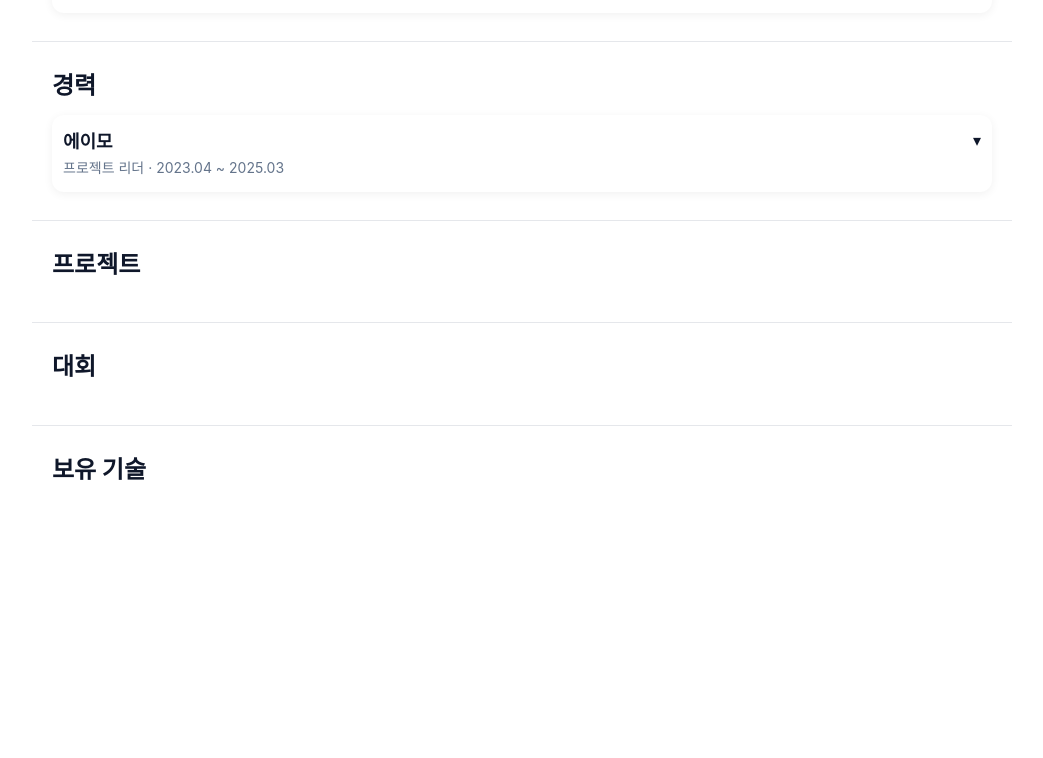
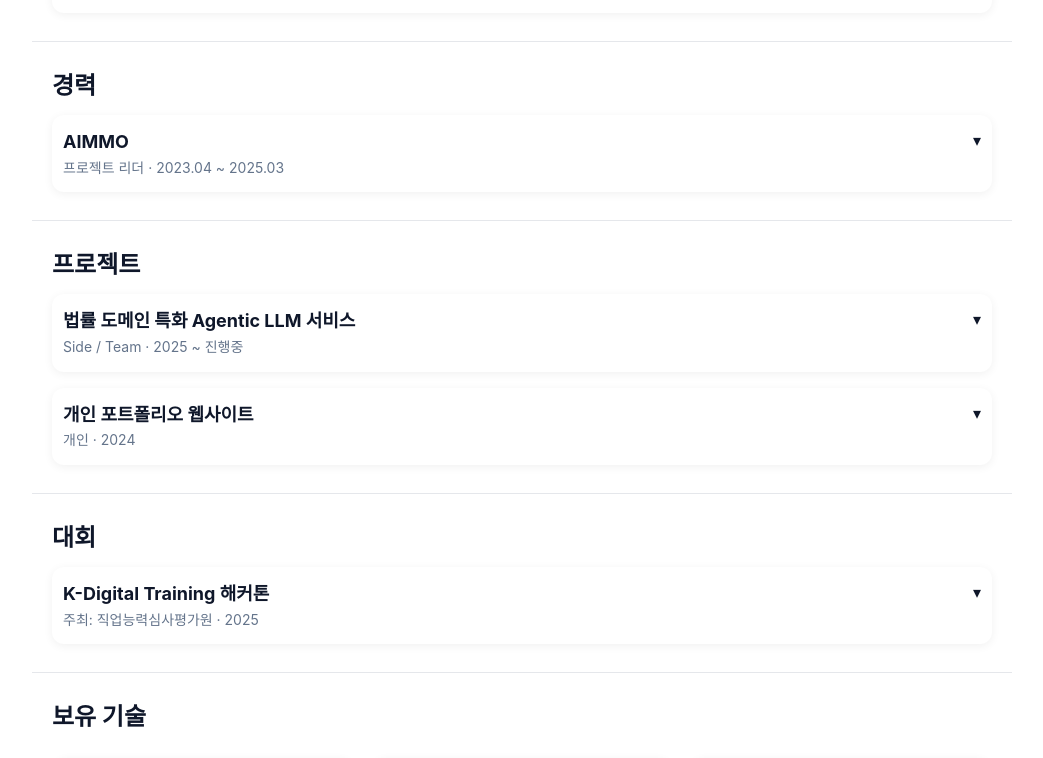
Before and after one commit to sunjoonk/sunjoonk.github.io, a React (Create React App) app: page / in a window 1280 px wide. Shown: the part 600-1358 px from the top of the page, without its empty margins (118-1161 px from the left). Before the commit the page ends 1139 px from the top, so only its background shows below. Built offline with nearby package versions, Linux system fonts and the light colour scheme; a web font is replaced by a local one.

Commit message:
fix toggleSection

```diff
--- a/src/App.css
+++ b/src/App.css
@@ -70,7 +70,6 @@ section h2{
   margin:0 0 14px;
   font-size: 24px;
   line-height: 1.3;
-  cursor:pointer;        /* 제목만 클릭 표시 */
 }
 
 /* 공통 컨텐츠 래퍼 */
--- a/src/App.js
+++ b/src/App.js
@@ -84,19 +84,16 @@ export default function App() {
   };
 
   // 섹션 펼침 상태
-  const [expanded, setExpanded] = useState({
-    education: { expanded: true, entries: {} },
-    experience: { expanded: true, entries: {} },
-    projects: { expanded: false, entries: {} },
-    achievements: { expanded: false, entries: {} },
-    skills: { expanded: false },
+  const [expandedEntries, setExpandedEntries] = useState({
+    education: {},
+    experience: {},
+    projects: {},
+    achievements: {},
   });
-  const toggleSection = (sec) =>
-    setExpanded((p) => ({ ...p, [sec]: { ...p[sec], expanded: !p[sec].expanded } }));
   const toggleEntry = (sec, key) =>
-    setExpanded((p) => ({
+    setExpandedEntries((p) => ({
       ...p,
-      [sec]: { ...p[sec], entries: { ...p[sec].entries, [key]: !p[sec].entries[key] } },
+      [sec]: { ...p[sec], [key]: !p[sec][key] },
     }));
 
   // --- 교육
@@ -122,7 +119,7 @@ export default function App() {
   // --- 경력
   const exp_example = [
     {
-      title: lang === "KOR" ? "에이모" : "AIMMO",
+      title: lang === "KOR" ? "AIMMO" : "AIMMO",
       location: lang === "KOR" ? "프로젝트 리더" : "Project Leader",
       dates: "2023.04 ~ 2025.03",
       summary: lang === "KOR" ?
@@ -363,25 +360,22 @@ export default function App() {
 
       {/* Education */}
       <section className="Education-section">
-        <h2 onClick={() => toggleSection("education")}>{t[lang].education}</h2>
-        {expanded.education.expanded && (
+        <h2>{t[lang].education}</h2>
         <div className="section-content">
           <Entry
             title={edu_ibm.title}
             location={edu_ibm.location}
             dates={edu_ibm.dates}
             details={edu_ibm.details}
-              isExpanded={expanded.education.entries.ibm}
+            isExpanded={expandedEntries.education.ibm}
             onClick={() => toggleEntry("education", "ibm")}
           />
         </div>
-        )}
       </section>
 
       {/* Experience */}
       <section className="Experience-section">
-        <h2 onClick={() => toggleSection("experience")}>{t[lang].experience}</h2>
-        {expanded.experience.expanded && (
+        <h2>{t[lang].experience}</h2>
         <div className="section-content entry-list">
           {exp_example.map((exp, index) => (
             <Entry
@@ -389,7 +383,7 @@ export default function App() {
               title={exp.title}
               location={exp.location}
               dates={exp.dates}
-                isExpanded={expanded.experience.entries[`exp${index}`]}
+              isExpanded={expandedEntries.experience[`exp${index}`]}
               onClick={() => toggleEntry("experience", `exp${index}`)}
               details={
                 <>
@@ -409,13 +403,11 @@ export default function App() {
             />
           ))}
         </div>
-        )}
       </section>
 
       {/* Projects */}
       <section className="Project-section">
-        <h2 onClick={() => toggleSection("projects")}>{t[lang].projects}</h2>
-        {expanded.projects.expanded && (
+        <h2>{t[lang].projects}</h2>
         <div className="section-content entry-list">
           <Entry
             title={pj_lawI.title}
@@ -423,7 +415,7 @@ export default function App() {
             dates={pj_lawI.dates}
             details={pj_lawI.details}
             images={pj_lawI.images}
-              isExpanded={expanded.projects.entries.lawI}
+            isExpanded={expandedEntries.projects.lawI}
             onClick={() => toggleEntry("projects", "lawI")}
           />
           <Entry
@@ -432,17 +424,15 @@ export default function App() {
             dates={pj_portfolio.dates}
             details={pj_portfolio.details}
             images={pj_portfolio.images}
-              isExpanded={expanded.projects.entries.portfolio}
+            isExpanded={expandedEntries.projects.portfolio}
             onClick={() => toggleEntry("projects", "portfolio")}
           />
         </div>
-        )}
       </section>
 
       {/* Achievements */}
       <section className="Achievements-section">
-        <h2 onClick={() => toggleSection("achievements")}>{t[lang].achievements}</h2>
-        {expanded.achievements.expanded && (
+        <h2>{t[lang].achievements}</h2>
         <div className="section-content">
           <Entry
             title={awd_quantum.title}
@@ -450,17 +440,15 @@ export default function App() {
             dates={awd_quantum.dates}
             details={awd_quantum.details}
             images={awd_quantum.images}
-              isExpanded={expanded.achievements.entries.quantum}
+            isExpanded={expandedEntries.achievements.quantum}
             onClick={() => toggleEntry("achievements", "quantum")}
           />
         </div>
-        )}
       </section>
 
       {/* Skills */}
       <section className="Skills-section">
-        <h2 onClick={() => toggleSection("skills")}>{t[lang].skills}</h2>
-        {expanded.skills.expanded && (
+        <h2>{t[lang].skills}</h2>
         <div className="section-content">
           <div className="skills-grid">
             {skills.map((g, i) => (
@@ -478,7 +466,6 @@ export default function App() {
             ))}
           </div>
         </div>
-        )}
       </section>
     </div>
   );
```
Lines whose indentation alone changed are shown as unchanged.
